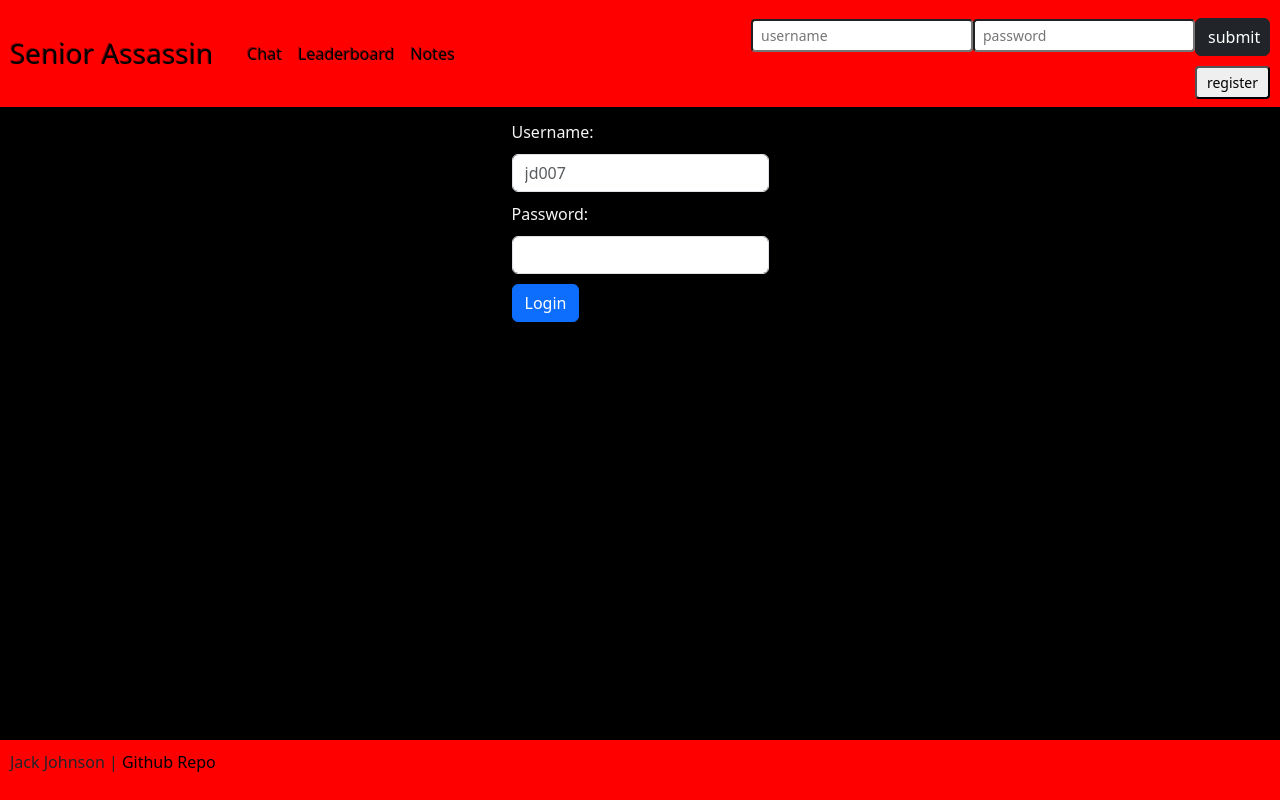
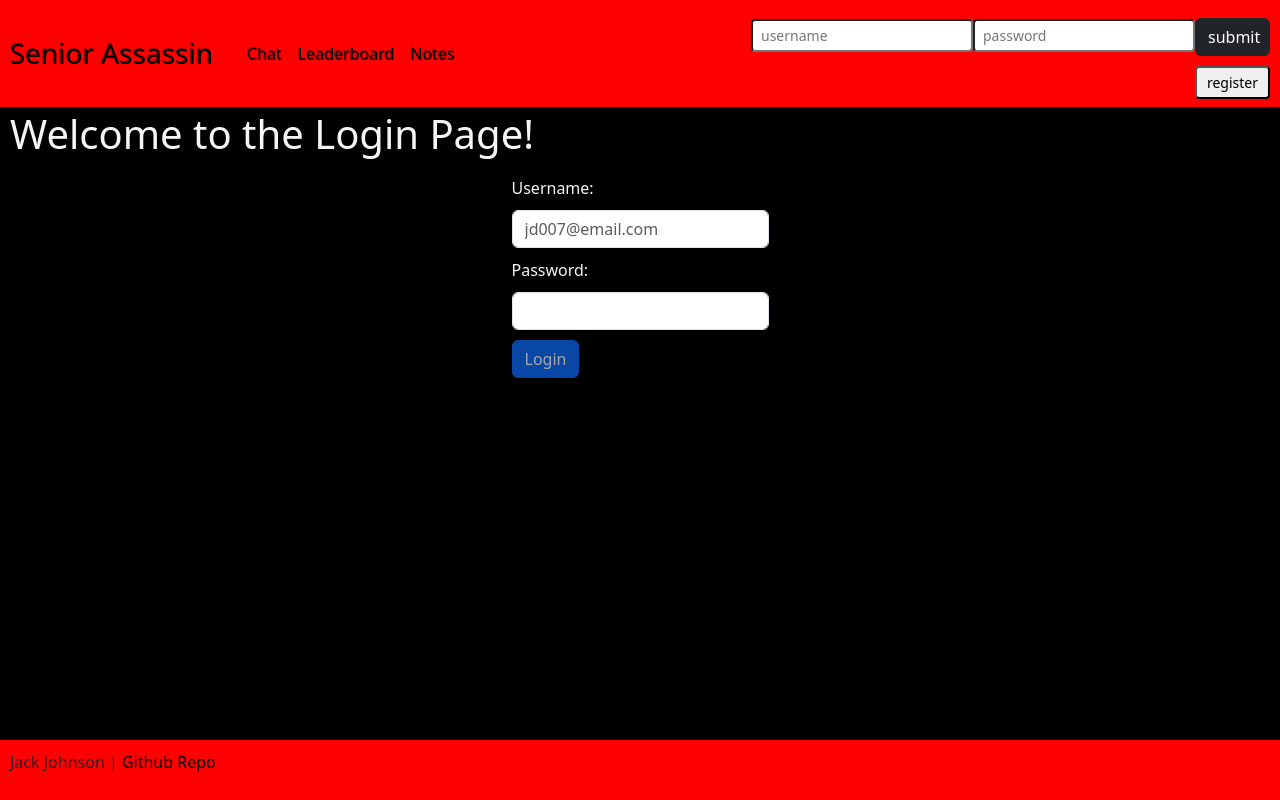
Before and after one commit to jrj221/startup2024, a React (Vite) app in the folder startupVite/: page /login in a window 1280 px wide. Built offline with nearby package versions, Linux system fonts and the light colour scheme.

Commit message:
6. Set up partial login functionality (no Register yet so it doesn't work) with authState state and api calls to update it and store login information upon account creation, login, or logout

```diff
--- a/startupVite/package.json
+++ b/startupVite/package.json
@@ -14,7 +14,8 @@
     "react": "^18.3.1",
     "react-bootstrap": "^2.10.5",
     "react-dom": "^18.3.1",
-    "react-router-dom": "^6.27.0"
+    "react-router-dom": "^6.27.0",
+    "uuid": "^11.0.3"
   },
   "devDependencies": {
     "@eslint/js": "^9.13.0",
--- a/startupVite/src/app.jsx
+++ b/startupVite/src/app.jsx
@@ -8,10 +8,17 @@
 import { Login } from './login/login';
 import { Notes } from './notes/notes';
 import { Register } from './register/register';
+import { AuthState } from './login/authState';
 
 import './stylesheet.css';
 
 export default function App() {
+  // if userName is in localStorage, its associated value is set to userName. Otherwise, it's initialized to an empty string.
+  const [userName, setUserName] = React.useState(localStorage.getItem('userName') || '');
+  // currentAuthState is assigned Authenticated or Unauthenticated based on if userName is truthy or falsy (has a value or not)
+  const currentAuthState = userName ? AuthState.Authenticated : AuthState.Unauthenticated;
+  const [authState, setAuthState] = React.useState(currentAuthState);
+
   return (
     <BrowserRouter>
       <nav className="desktop-view navbar navbar-expand-md navbar-dark fixed-top bg-dark">
@@ -60,7 +67,15 @@
         <Route path="/chat" element={<Chat />} />
         <Route path="/leaderboard" element={<Leaderboard />} />
         <Route path="/notes" element={<Notes />} />
-        <Route path="/login" element={<Login />} />
+        <Route path="/login" element={<Login
+          userName={userName}
+          authState={authState}
+          onAuthChange={(userName, authState) => {
+            setAuthState(authState);
+            setUserName(userName);
+          }}
+          // onAuthChange is a function passed in to Login that it uses to change AuthState upon logout. It takes an arrow function as a parameter
+          />} />
         <Route path="/register" element={<Register />} />
       </Routes>
 
--- /dev/null
+++ b/startupVite/src/login/authState.js
@@ -0,0 +1,11 @@
+export class AuthState {
+    // static means that you can reference each specific state without creating a new instance of that state
+    static Unknown = new AuthState('unknown');
+    static Authenticated = new AuthState('authenticated');
+    static Unauthenticated = new AuthState('unauthenticated');
+
+    constructor(name) {
+        // AuthState.authenticated.name returns "authenticated" which can be used for logic checks, debugging, etc
+        this.name = name;
+    }
+  }
--- /dev/null
+++ b/startupVite/src/login/authenticated.jsx
@@ -0,0 +1,31 @@
+import React from 'react';
+import { useNavigate } from 'react-router-dom';
+
+export function Authenticated(props) {
+    const navigate = useNavigate();
+
+    function logout() {
+      fetch(`/api/auth/logout`, {
+        method: 'delete',
+      })
+        .catch(() => {
+          // Logout failed. Assuming offline
+        })
+        .finally(() => {
+          localStorage.removeItem('userName');
+          props.onLogout(); // triggers onAuthChange which updates authState (to unauthenticated)
+        });
+    }
+
+    return (
+        <div>
+          <div>{props.userName}</div>
+          <Button variant='primary' onClick={() => navigate('/home')}>
+            Go to Home
+          </Button>
+          <Button variant='secondary' onClick={() => logout()}>
+            Logout
+          </Button>
+        </div>
+    );
+}
--- a/startupVite/src/login/login.jsx
+++ b/startupVite/src/login/login.jsx
@@ -1,20 +1,27 @@
 import React from 'react';
+import { Unauthenticated } from './unauthenticated';
+import { Authenticated } from './authenticated';
+import { AuthState } from './authState';
 
-export function Login() {
+export function Login({ userName, authState, onAuthChange }) {
+    // {} passed in when Login component was rendered in Router
     return (
         <main className="register">
-            <form className="register">
-                <div className="form-group">
-                    <label for="username">Username:</label>
-                    <input type="text" className="register form-control" id="username" placeholder="jd007" />
-                </div>
-                <div className="form-group">
-                    <label for="password">Password:</label>
-                    <input type="password" className="register form-control" id="password" />
-                </div>
-
-                <button type="submit" className="btn btn-primary">Login</button>
-            </form>
+            {authState !== AuthState.Unknown && <h1>Welcome to the Login Page!</h1>} {/* Displays if authState is unknown (hasn't logged in) */}
+            {authState === AuthState.Authenticated && (
+                <Authenticated
+                    userName={userName}
+                    onLogout={() => onAuthChange(userName, AuthState.Unauthenticated)}
+                />
+            )} {/* Renders Authenticated component if authState is authenticated. Authenticated takes the props userName, and function onLogout */}
+            {authState === AuthState.Unauthenticated && (
+                <Unauthenticated
+                    userName={userName}
+                    onLogin={(loginUserName) => {
+                    onAuthChange(loginUserName, AuthState.Authenticated);
+                    }}
+                />
+            )} {/* Renders Unauthenticated if authState is unauthenticated */}
         </main>
     );
 }
--- /dev/null
+++ b/startupVite/src/login/messageDialog.jsx
@@ -0,0 +1,17 @@
+import React from 'react';
+
+import Button from 'react-bootstrap/Button';
+import Modal from 'react-bootstrap/Modal';
+
+export function MessageDialog(props) {
+  return (
+    <Modal {...props} show={props.message} centered>
+      <Modal.Body>{props.message}</Modal.Body>
+      <Modal.Footer>
+        <Button onClick={props.onHide}>Close</Button>
+      </Modal.Footer>
+    </Modal>
+  );
+}
+
+// creates an error message i guess if you get the wrong password during login
--- /dev/null
+++ b/startupVite/src/login/unauthenticated.jsx
@@ -0,0 +1,57 @@
+import React from 'react';
+import { MessageDialog } from './messageDialog';
+
+export function Unauthenticated(props) {
+    const [userName, setUserName] = React.useState(props.userName);
+    const [password, setPassword] = React.useState('');
+    const [displayError, setDisplayError] = React.useState(null);
+
+    async function loginUser() {
+        loginOrCreate(`/api/auth/login`);
+      }
+
+      async function createUser() { // PAGE CURRENTLY ONLY SUPPORTS LOGIN, NOT CREATE
+        loginOrCreate(`/api/auth/create`);
+      }
+
+      async function loginOrCreate(endpoint) {
+        const response = await fetch(endpoint, { // waits for the request to complete before proceeding
+          method: 'post',
+          body: JSON.stringify({ email: userName, password: password }), //this is how the endpoints have access to email and password
+          headers: {
+            'Content-type': 'application/json; charset=UTF-8',
+          },
+        });
+        if (response?.status === 200) { // executes if the response status was 200 (success) ? means that it won't throw an error if it's undefined
+          localStorage.setItem('userName', userName); //locally stores this info
+          props.onLogin(userName); // executes the onAuthChange arrow function we passed in in login.jsx. This updates the userName and authState states (to authenticated)
+        } else {
+          const body = await response.json();
+          setDisplayError(`⚠ Error: ${body.msg}`); // sends the "Unauthorized" msg seen in index.js if the response isn't sucessful
+        }
+      }
+
+    return (
+        <form className="register">
+            <div className="form-group">
+                <label for="username">Username:</label>
+                <input
+                    type="text" className="register form-control"
+                    id="username" value={userName}
+                    onChange={(e) => setUserName(e.target.value)} placeholder="jd007@email.com" // e.target.value represents the value attribute of the tag causing the onChange handler (the input tag)
+                />
+            </div>
+            <div className="form-group">
+                <label for="password">Password:</label>
+                <input
+                    type="password" className="register form-control"
+                    onChange={(e) => setPassword(e.target.value)} id="password"
+                />
+            </div>
+            <button type="submit" className="btn btn-primary" onClick={() => loginUser()} disabled={!userName || !password}>
+                Login
+            </button>
+            <MessageDialog message={displayError} onHide={() => setDisplayError(null)} />
+        </form>
+    )
+}
```
Also changed, not shown: 2 other files (tests, documents, lock files or other folders).
